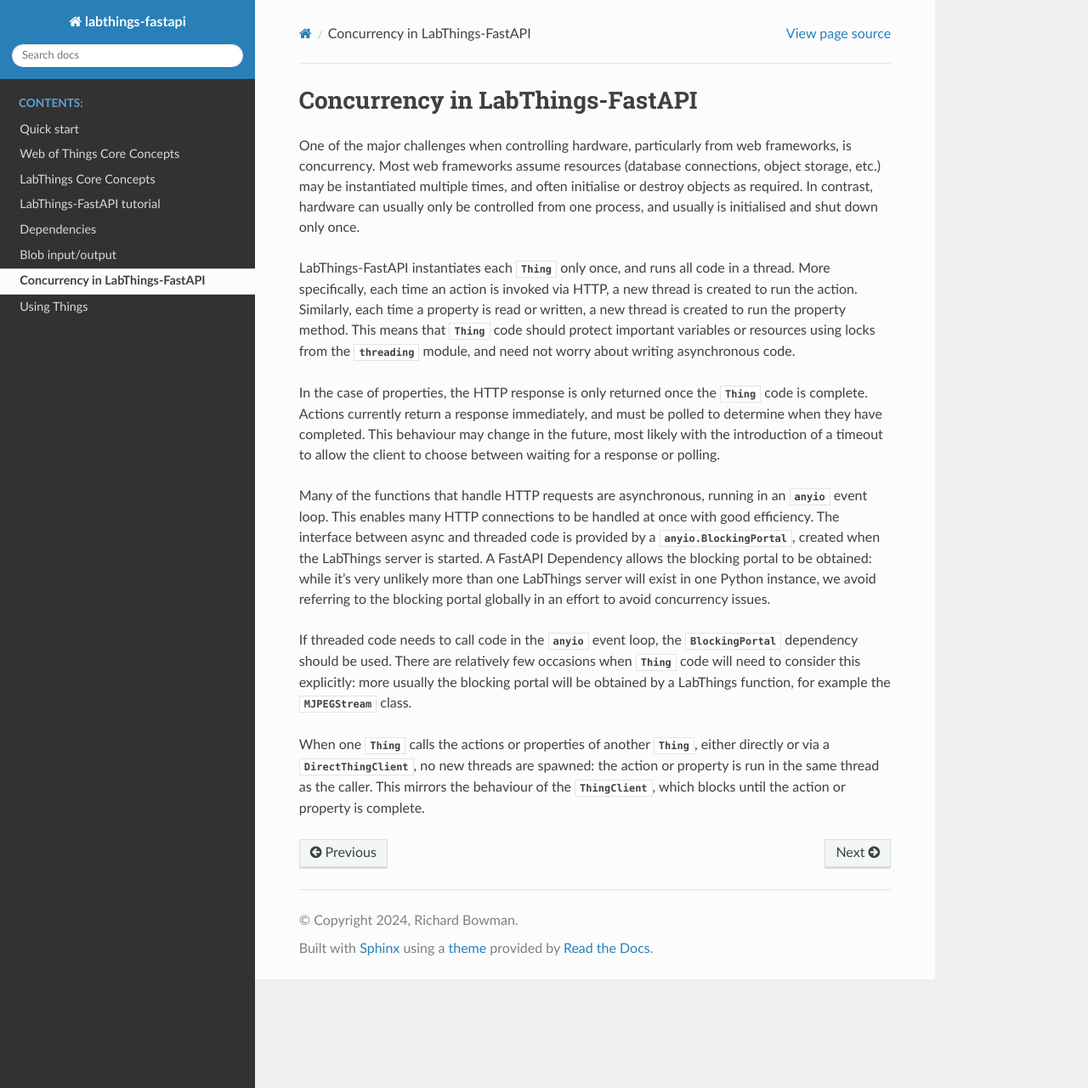
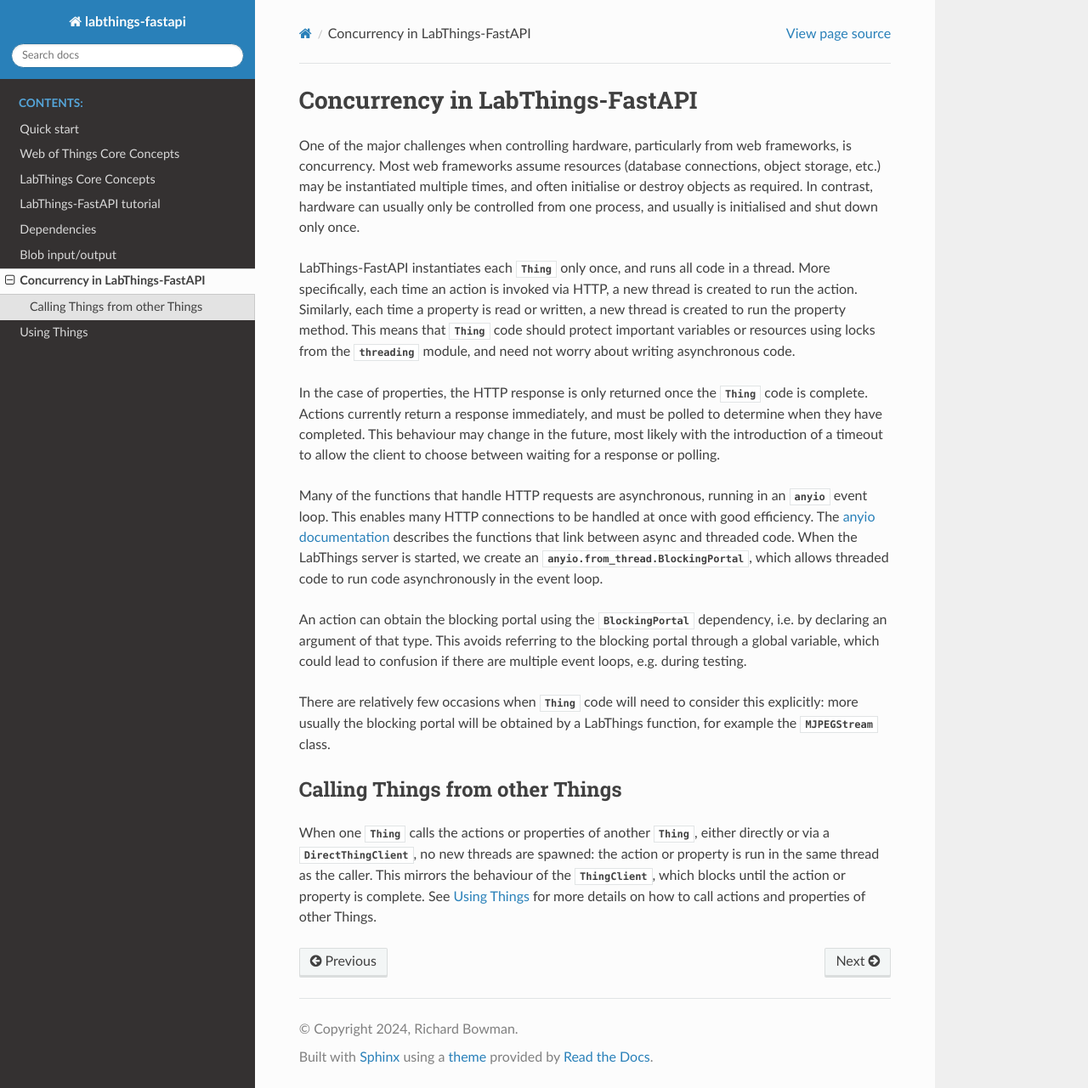
Before and after one commit to labthings/labthings-fastapi, a Sphinx documentation site: the page built from docs/source/concurrency.rst, in a window 1280 px wide and 1281 px high. Shown: the whole window at 85% size. Built offline with Sphinx 7.4.7 and the Read the Docs theme 3.1.0, drawn with Linux system fonts in a browser that asks for light colours; pages that are not in the unit, such as notebooks, are missing from menus.

Commit message:
Fix links in concurrency page

```diff
--- a/docs/source/concurrency.rst
+++ b/docs/source/concurrency.rst
@@ -5,10 +5,17 @@ One of the major challenges when controlling hardware, particularly from web fra
 
 LabThings-FastAPI instantiates each :class:`.Thing` only once, and runs all code in a thread. More specifically, each time an action is invoked via HTTP, a new thread is created to run the action. Similarly, each time a property is read or written, a new thread is created to run the property method. This means that :class:`.Thing` code should protect important variables or resources using locks from the `threading` module, and need not worry about writing asynchronous code.
 
-In the case of properties, the HTTP response is only returned once the :class:`.Thing` code is complete. Actions currently return a response immediately, and must be polled to determine when they have completed. This behaviour may change in the future, most likely with the introduction of a timeout to allow the client to choose between waiting for a response or polling.
+In the case of properties, the HTTP response is only returned once the `.Thing` code is complete. Actions currently return a response immediately, and must be polled to determine when they have completed. This behaviour may change in the future, most likely with the introduction of a timeout to allow the client to choose between waiting for a response or polling.
 
-Many of the functions that handle HTTP requests are asynchronous, running in an :mod:`anyio` event loop. This enables many HTTP connections to be handled at once with good efficiency. The interface between async and threaded code is provided by a :class:`anyio.BlockingPortal`, created when the LabThings server is started. A FastAPI Dependency allows the blocking portal to be obtained: while it's very unlikely more than one LabThings server will exist in one Python instance, we avoid referring to the blocking portal globally in an effort to avoid concurrency issues.
+Many of the functions that handle HTTP requests are asynchronous, running in an :mod:`anyio` event loop. This enables many HTTP connections to be handled at once with good efficiency. The `anyio documentation`_ describes the functions that link between async and threaded code. When the LabThings server is started, we create an :class:`anyio.from_thread.BlockingPortal`, which allows threaded code to run code asynchronously in the event loop.
 
-If threaded code needs to call code in the `anyio` event loop, the :class:`~.dependencies.blocking_portal.BlockingPortal` dependency should be used. There are relatively few occasions when :class:`.Thing` code will need to consider this explicitly: more usually the blocking portal will be obtained by a LabThings function, for example the :class:`.MJPEGStream` class.
+An action can obtain the blocking portal using the `~labthings_fastapi.dependencies.blocking_portal.BlockingPortal` dependency, i.e. by declaring an argument of that type. This avoids referring to the blocking portal through a global variable, which could lead to confusion if there are multiple event loops, e.g. during testing.
 
-When one `Thing` calls the actions or properties of another :class:`.Thing`, either directly or via a :class:`.DirectThingClient`, no new threads are spawned: the action or property is run in the same thread as the caller. This mirrors the behaviour of the :class:`.ThingClient`, which blocks until the action or property is complete.
+There are relatively few occasions when `.Thing` code will need to consider this explicitly: more usually the blocking portal will be obtained by a LabThings function, for example the `.MJPEGStream` class.
+
+.. _`anyio documentation`: https://anyio.readthedocs.io/en/stable/threads.html
+
+Calling Things from other Things
+--------------------------------
+
+When one `Thing` calls the actions or properties of another `.Thing`, either directly or via a `.DirectThingClient`, no new threads are spawned: the action or property is run in the same thread as the caller. This mirrors the behaviour of the `.ThingClient`, which blocks until the action or property is complete. See :doc:`using_things` for more details on how to call actions and properties of other Things.
```
